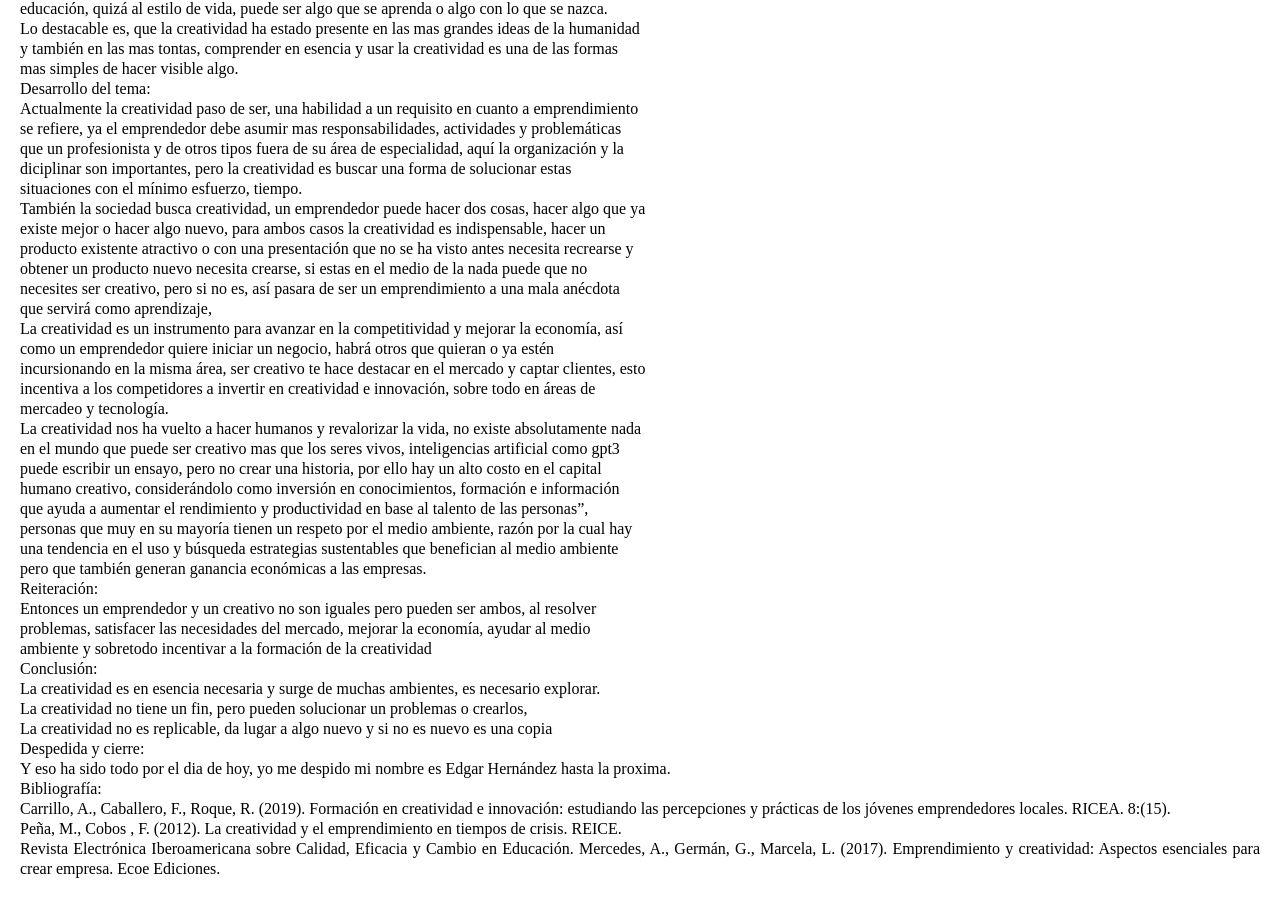
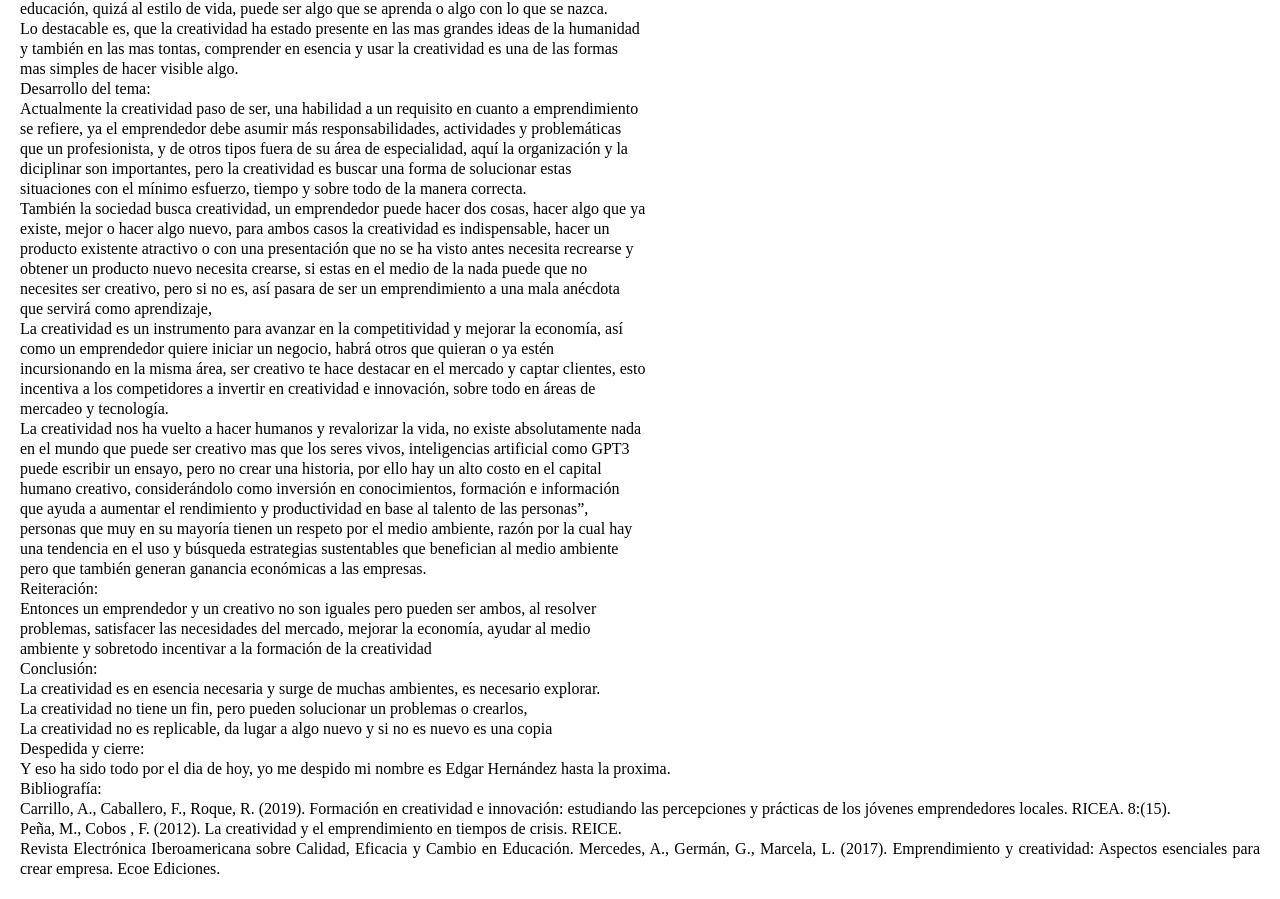
Before and after one commit to EdaHT/ADAS, a plain HTML site: page index.html in a window 1280 px wide. Shown: the part 429-1328 px from the top of the page. Drawn offline with Linux system fonts and the light colour scheme.

Commit message:
Update index.html

```diff
--- a/index.html
+++ b/index.html
@@ -2,13 +2,13 @@
 <head>
 <meta charset="utf-8"><meta name="description" content="Agroecología"/>
         <meta name="robots" content="index,follow" />
-        <title>Formacion Profecional Emprendedora</title>
+        <title>Formacion Profesional Emprendedora</title>
         <div id="fb-root"></div>
 <link rel="stylesheet" href="./css/style.css">
 </div>
 <div id="texto1">
   <div> ADA.4 Podcast de Audio.
-    <div>"importancia de la creatividad para el emprendimiento"
+    <div>"Importancia de la Creatividad para el Emprendimiento"
 </div>
 </div>
 </div>
@@ -29,7 +29,7 @@
   <div>voluntariamente, pero siempre con la finalidad de solucionar un problema.
 <div>Cuando hablamos de creatividad nos viene a la mente otros conceptos como la innovación,
 <div>originalidad o novedad, y la mayoría de las personas lo relacionan a las artes, como el dibujo, o la música
-<div>Según la RAE la creatividad conceptualmente es entendida simplemente como la facultad de crear
+<div>Según la RAE, la creatividad, conceptualmente es entendida simplemente como la facultad de crear
 <div>Lo cierto es que la creatividad surge de la singularidad “y la singularidad es quien sabe”
 <div>dependiendo de muchas circunstancias la creatividad puede estar ligaba a la inteligencia,
 <div>educación,  quizá al estilo de vida, puede ser algo que se aprenda o algo con lo que se nazca.
@@ -38,12 +38,12 @@
   <div>mas simples de hacer visible algo.
 <div>Desarrollo del tema:
 <div>Actualmente la creatividad paso de ser, una habilidad a un requisito en cuanto a emprendimiento
-<div>se refiere, ya el emprendedor debe asumir mas responsabilidades, actividades y problemáticas
-<div>que un profesionista y de otros tipos fuera de su área de especialidad, aquí la organización y la
+<div>se refiere, ya el emprendedor debe asumir más responsabilidades, actividades y problemáticas
+<div>que un profesionista, y de otros tipos fuera de su área de especialidad, aquí la organización y la
 <div>diciplinar son importantes, pero la creatividad es buscar una forma de solucionar estas
-<div>situaciones con el mínimo esfuerzo, tiempo.
+<div>situaciones con el mínimo esfuerzo, tiempo y sobre todo de la manera correcta.
 <div>También la sociedad busca creatividad, un emprendedor puede hacer dos cosas, hacer algo que ya
-<div>existe mejor o hacer algo nuevo, para ambos casos la creatividad es indispensable, hacer un
+<div>existe, mejor o hacer algo nuevo, para ambos casos la creatividad es indispensable, hacer un
 <div>producto existente atractivo o con una presentación que no se ha visto antes necesita recrearse y
 <div>obtener un producto nuevo necesita crearse, si estas en el medio de la nada puede que no
 <div>necesites ser creativo, pero si no es, así pasara de ser un emprendimiento a una mala anécdota
@@ -54,7 +54,7 @@
 <div>incentiva a los competidores a invertir en creatividad e innovación, sobre todo en áreas de
 <div>mercadeo y tecnología.
 <div>La creatividad nos ha vuelto a hacer humanos y revalorizar la vida, no existe absolutamente nada
-  <div>en el mundo que puede ser creativo mas que los seres vivos, inteligencias artificial como gpt3
+  <div>en el mundo que puede ser creativo mas que los seres vivos, inteligencias artificial como GPT3
     <div>puede escribir un ensayo, pero no crear una historia,  por ello hay un alto costo en el capital
       <div>humano creativo, considerándolo como inversión en conocimientos, formación  e información
         <div>que ayuda a aumentar el rendimiento y productividad en base  al talento de las personas”,
```
